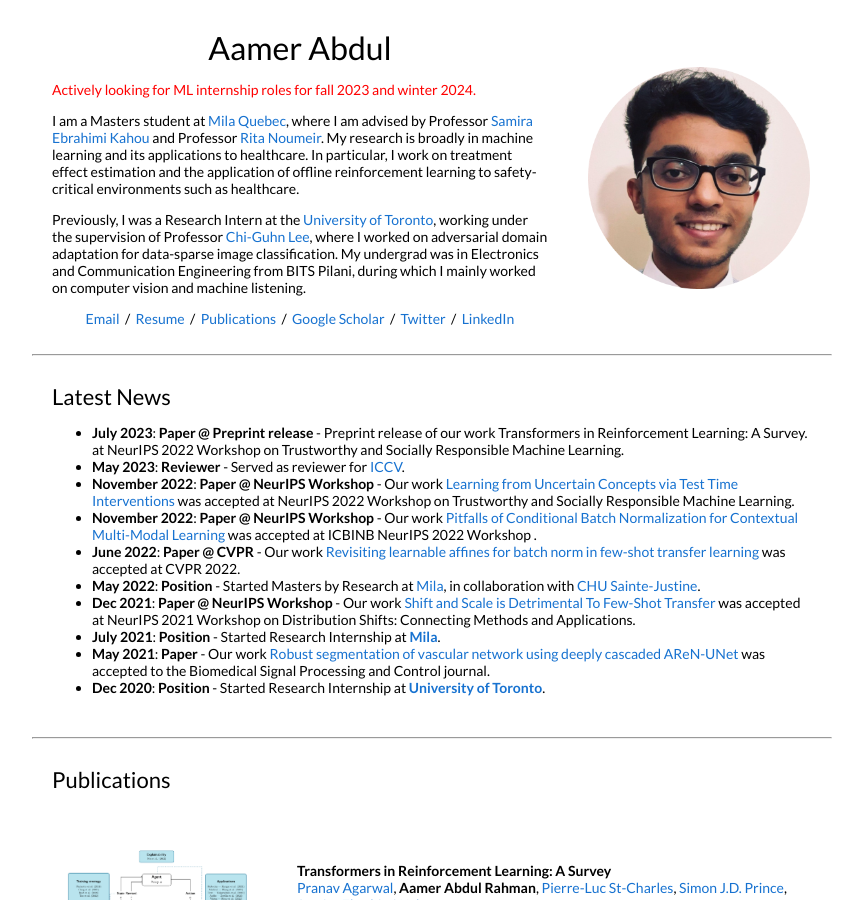
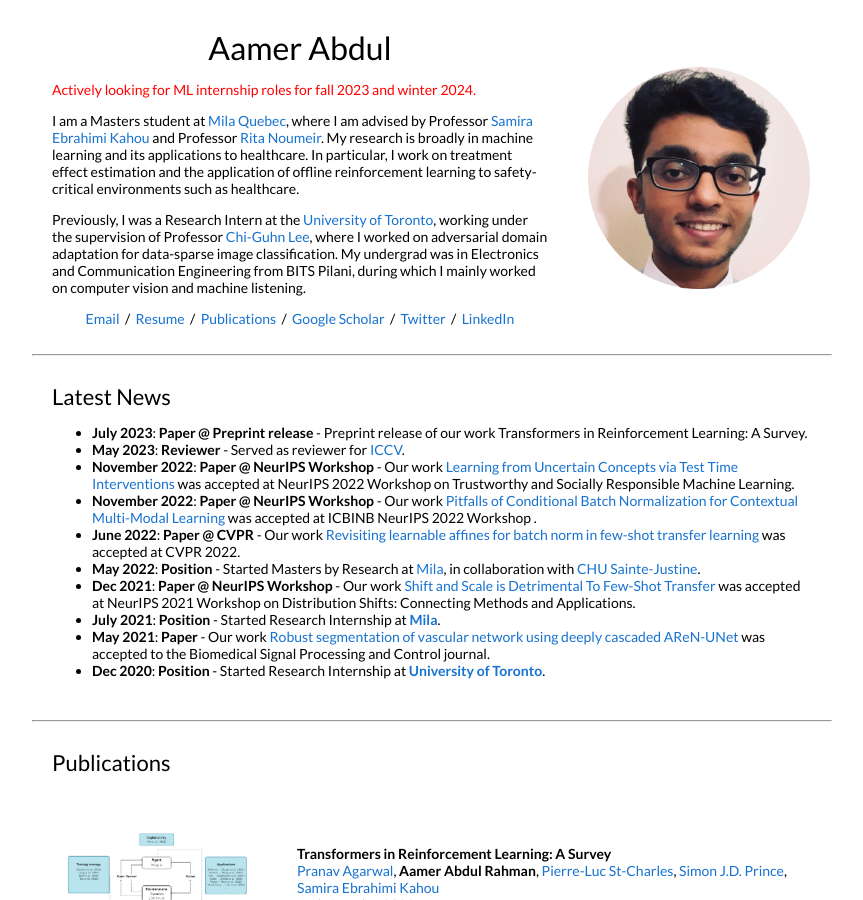
Before and after one commit to Aamer98/aamer98.github.io, a Jekyll site: the page index.html, which Jekyll copies as it is, in a window 1280 px wide and 900 px high. Shown: the whole window, without its empty margins (208-1071 px from the left). Built offline with Jekyll 4.4.1, drawn with Linux system fonts in a browser that asks for light colours.

Commit message:
news correction

```diff
--- a/index.html
+++ b/index.html
@@ -59,7 +59,6 @@
               <heading id="interests">Latest News</heading>
                 <ul>
                   <li><b>July 2023</b>: <b>Paper @ Preprint release</b> - Preprint release of our work Transformers in Reinforcement Learning: A Survey.</li>
-                  </a> at NeurIPS 2022 Workshop on Trustworthy and Socially Responsible Machine Learning.</li>
                   <li><b>May 2023</b>: <b>Reviewer</b> - Served as reviewer for <a href="https://iccv2023.thecvf.com/">ICCV</a>.</li>
                   <li><b>November 2022</b>: <b>Paper @ NeurIPS Workshop</b> - Our work <a href="https://openreview.net/pdf?id=WVe3vok8Cc3">Learning from Uncertain Concepts via Test Time Interventions</a> was accepted at NeurIPS 2022 Workshop on Trustworthy and Socially Responsible Machine Learning.</li>
                   <li><b>November 2022</b>: <b>Paper @ NeurIPS Workshop</b> - Our work <a href="https://openreview.net/pdf?id=vBeK4F5TuCI">Pitfalls of Conditional Batch Normalization for Contextual Multi-Modal Learning</a> was accepted at ICBINB NeurIPS 2022 Workshop .</li>
```
